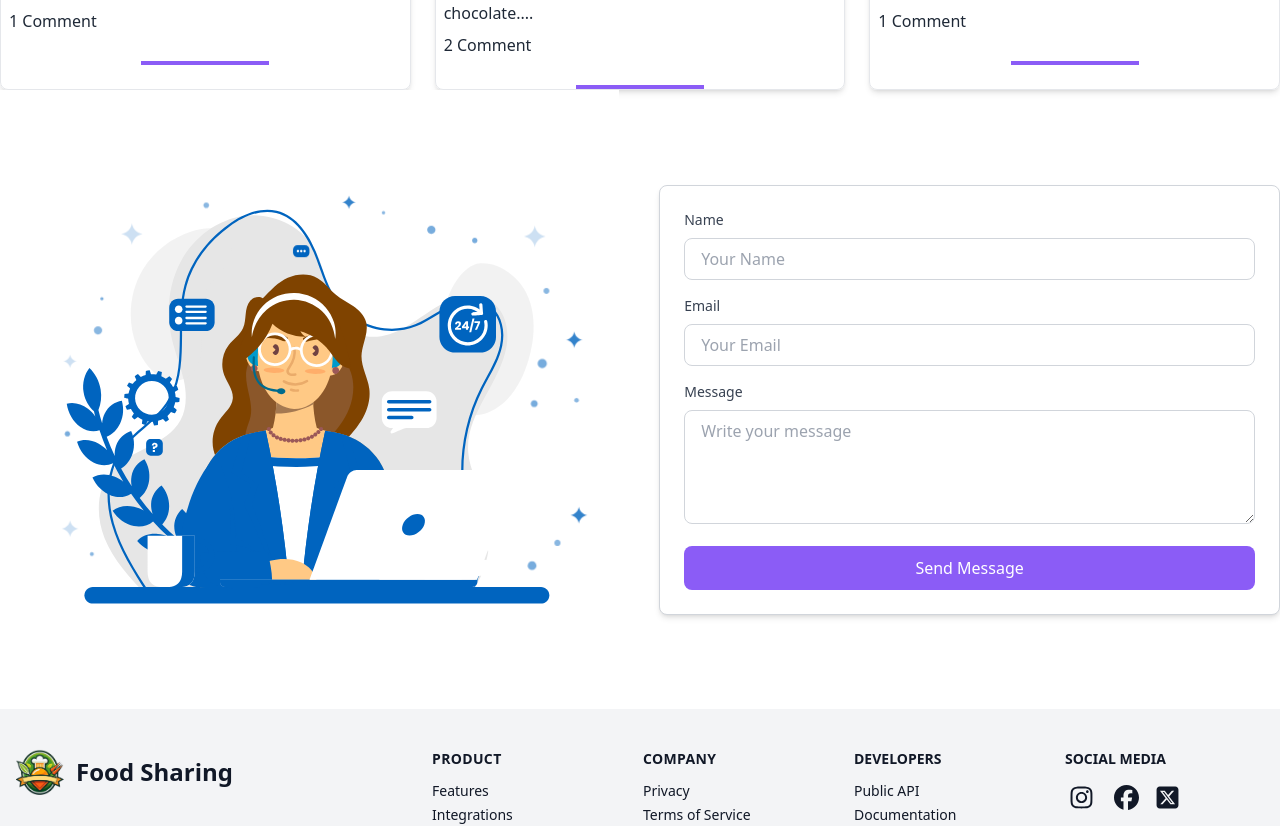
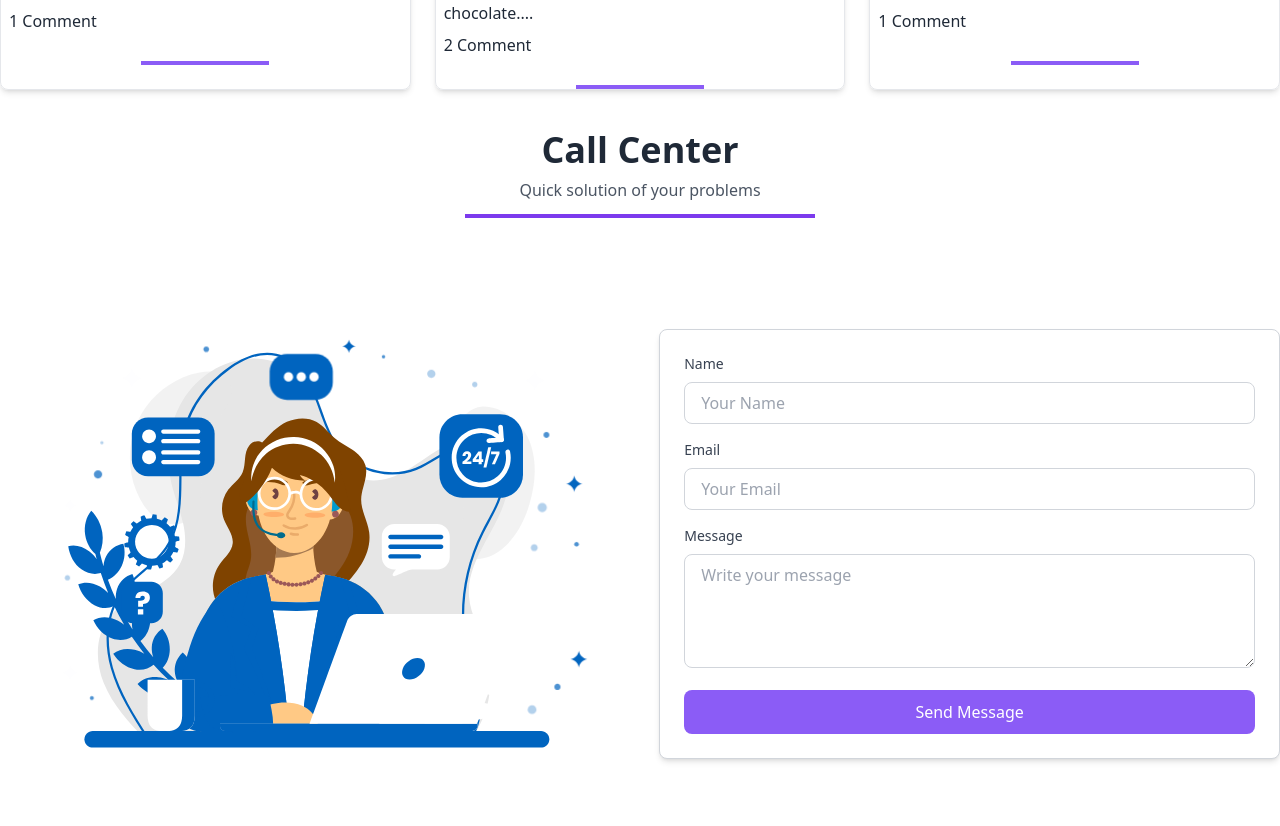
Before and after one commit to mahbubdev1/food-sharing-community-client, a React (Vite) app: page / in a window 1280 px wide. Shown: the part 3800-4626 px from the top of the page. Built offline with nearby package versions, Linux system fonts and the light colour scheme; no server answers.

Commit message:
Contact section updated

```diff
--- a/src/Components/Contact.jsx
+++ b/src/Components/Contact.jsx
@@ -4,12 +4,13 @@ import contactAnimate from '../assets/Lottie/lottie.json';
 const Contact = () => {
     return (
         <div className="container mx-auto">
-            {/* <div className="text-center">
-                <h2 className="text-4xl font-bold text-gray-800">Contact Me</h2>
-                <p className="text-gray-600 lg:w-2/6 mx-auto pt-3">
-                    Feel free to reach out to me anytime. I am always here to assist you with your queries or collaborations.
+            <div className="text-center mt-10 sm:mb-4">
+                <h2 className="text-4xl font-bold text-gray-800">Call Center</h2>
+                <p className="text-gray-600 lg:w-2/6 mx-auto pt-2">
+                    Quick solution of your problems
                 </p>
-            </div> */}
+                <div className='border-2 border-violet-600 w-[250px] sm:w-[350px] mx-auto mt-3 text-right'></div>
+            </div>
             <div className="flex flex-col md:flex-row items-center justify-center gap-10 p-0">
                 <div className="w-full md:w-1/2">
                     <Lottie animationData={contactAnimate} loop={true} />
```
